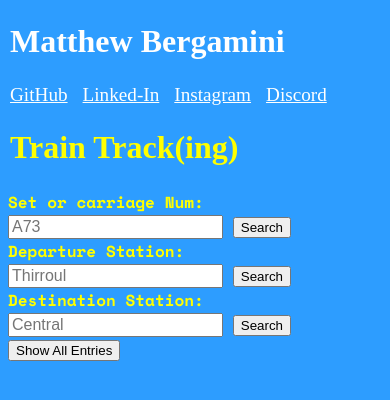
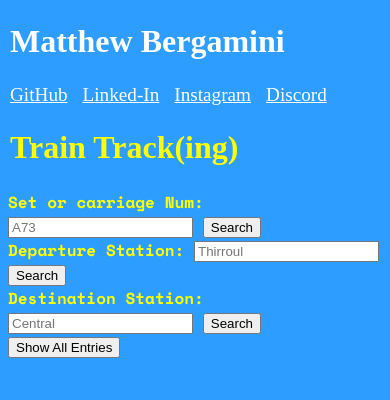
Before and after one commit to BergaDev/TrainTracking, a PHP site: page /index.php in a window 390 px wide. Shown: the top 400 px of the page. Run offline with PHP 8.4, Linux system fonts and the light colour scheme; data that the repository does not hold is empty; a stand-in replaces the project's code that opens the database connection; some web fonts are replaced.

Commit message:
Zoom stop did not work

```diff
--- a/index.css
+++ b/index.css
@@ -92,12 +92,6 @@ td {
     font-family: 'pixer';
 }
 
-@media (max-width: 768px) {
-    input {
-        font-size: 16px;
-    }
-}
-
 a:link {
     color: white;
 }
```
